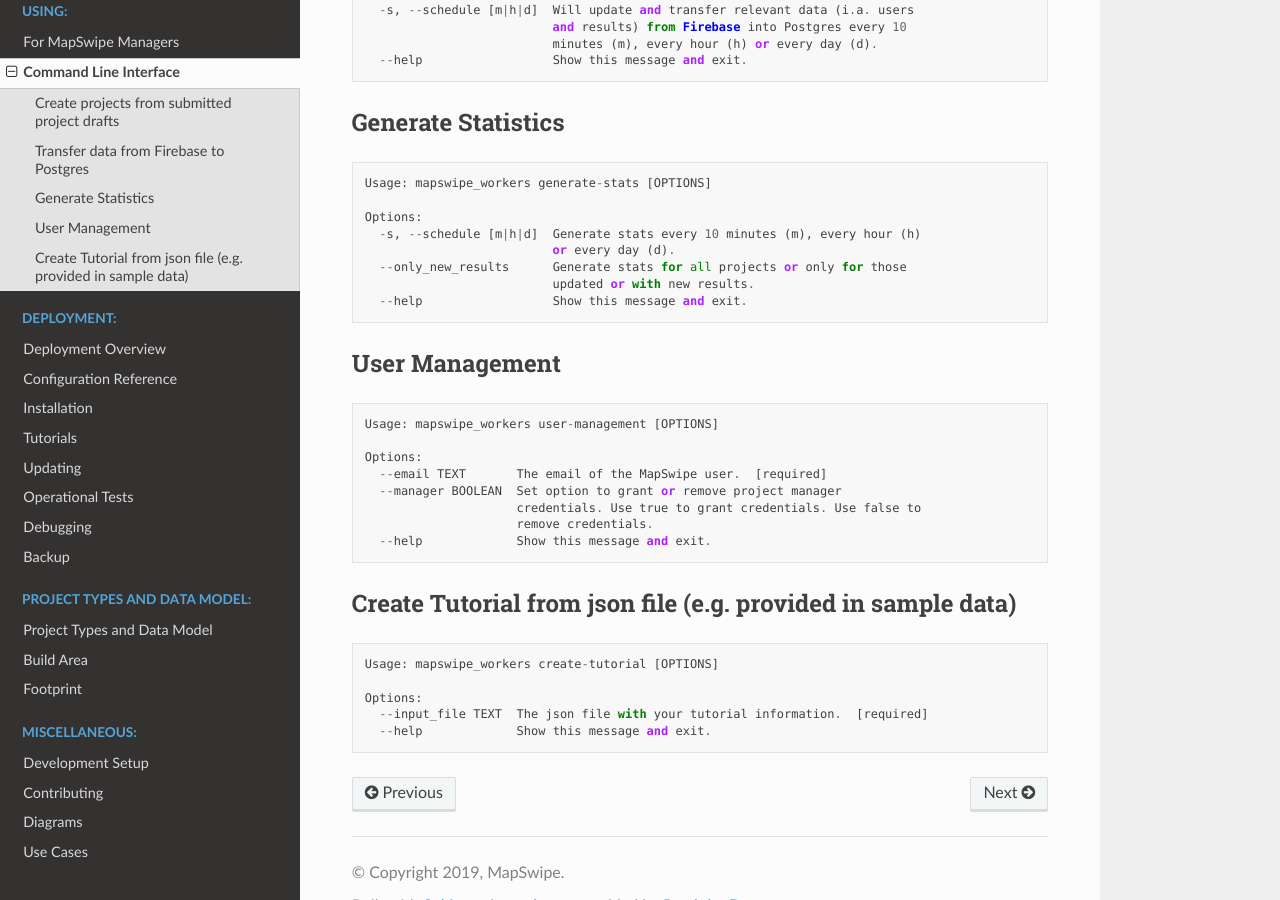
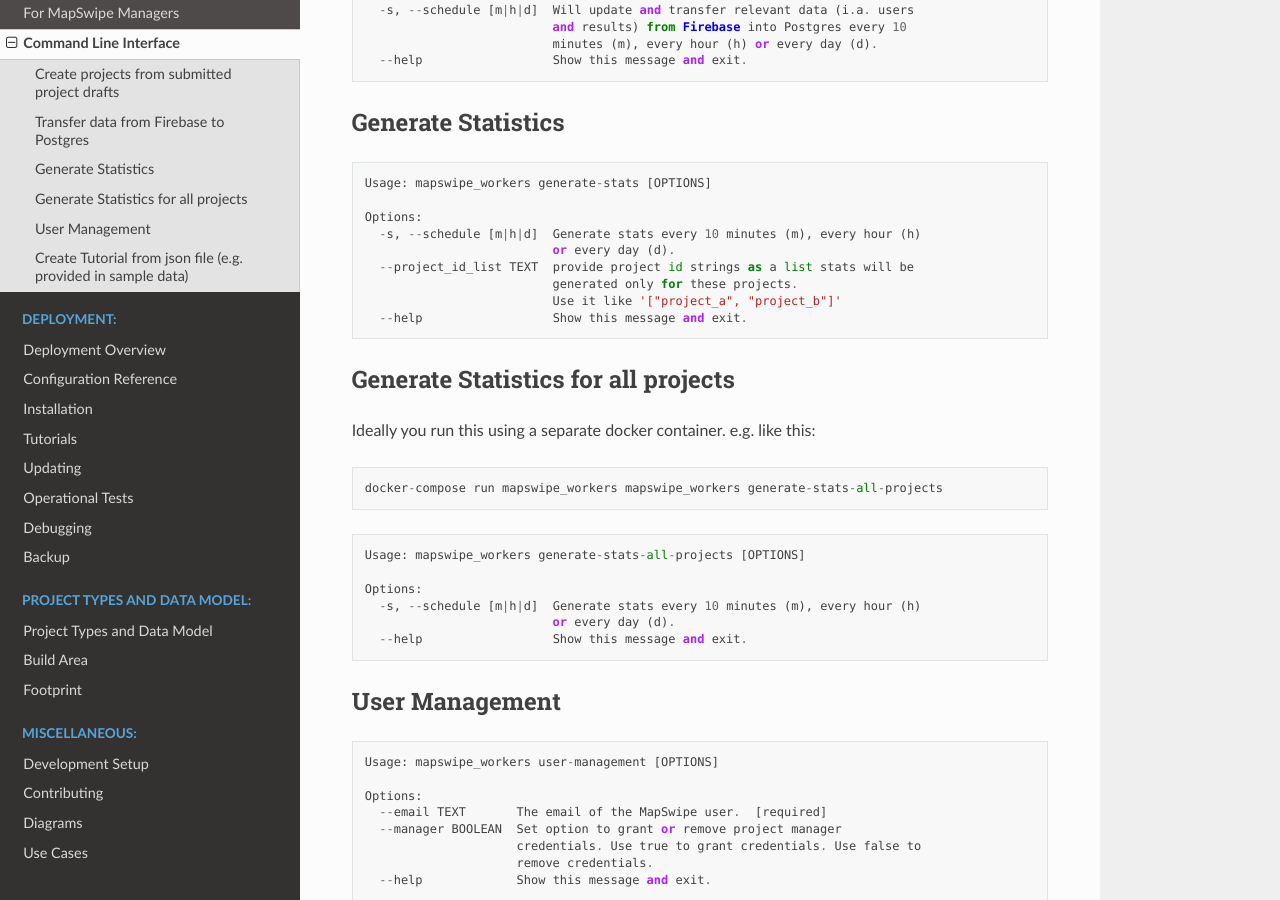
Before and after one commit to mapswipe/python-mapswipe-workers, a Sphinx documentation site: the page built from docs/source/cli.md, in a window 1280 px wide and 900 px high, scrolled down 1004 px. Built offline with Sphinx 7.4.7 and the Read the Docs theme 2.0.0, drawn with Linux system fonts in a browser that asks for light colours.

Commit message:
update docs generate stasts

````diff
--- a/docs/source/cli.md
+++ b/docs/source/cli.md
@@ -61,8 +61,26 @@
 Options:
   -s, --schedule [m|h|d]  Generate stats every 10 minutes (m), every hour (h)
                           or every day (d).
-  --only_new_results      Generate stats for all projects or only for those
-                          updated or with new results.
+  --project_id_list TEXT  provide project id strings as a list stats will be
+                          generated only for these projects.
+                          Use it like '["project_a", "project_b"]'
+  --help                  Show this message and exit.
+```
+
+## Generate Statistics for all projects
+
+Ideally you run this using a separate docker container. e.g. like this:
+
+```
+docker-compose run mapswipe_workers mapswipe_workers generate-stats-all-projects
+```
+
+```
+Usage: mapswipe_workers generate-stats-all-projects [OPTIONS]
+
+Options:
+  -s, --schedule [m|h|d]  Generate stats every 10 minutes (m), every hour (h)
+                          or every day (d).
   --help                  Show this message and exit.
 ```
 
````
